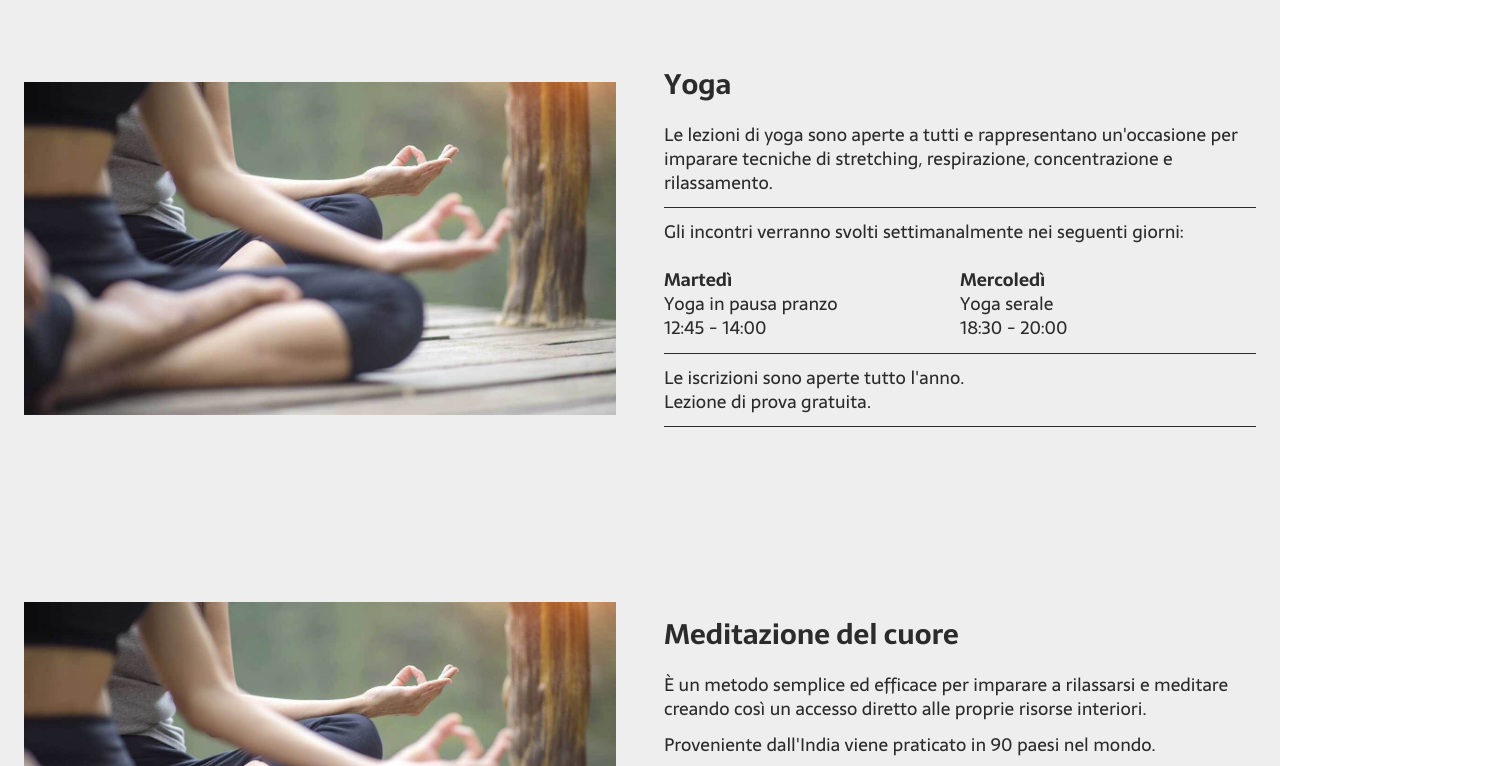
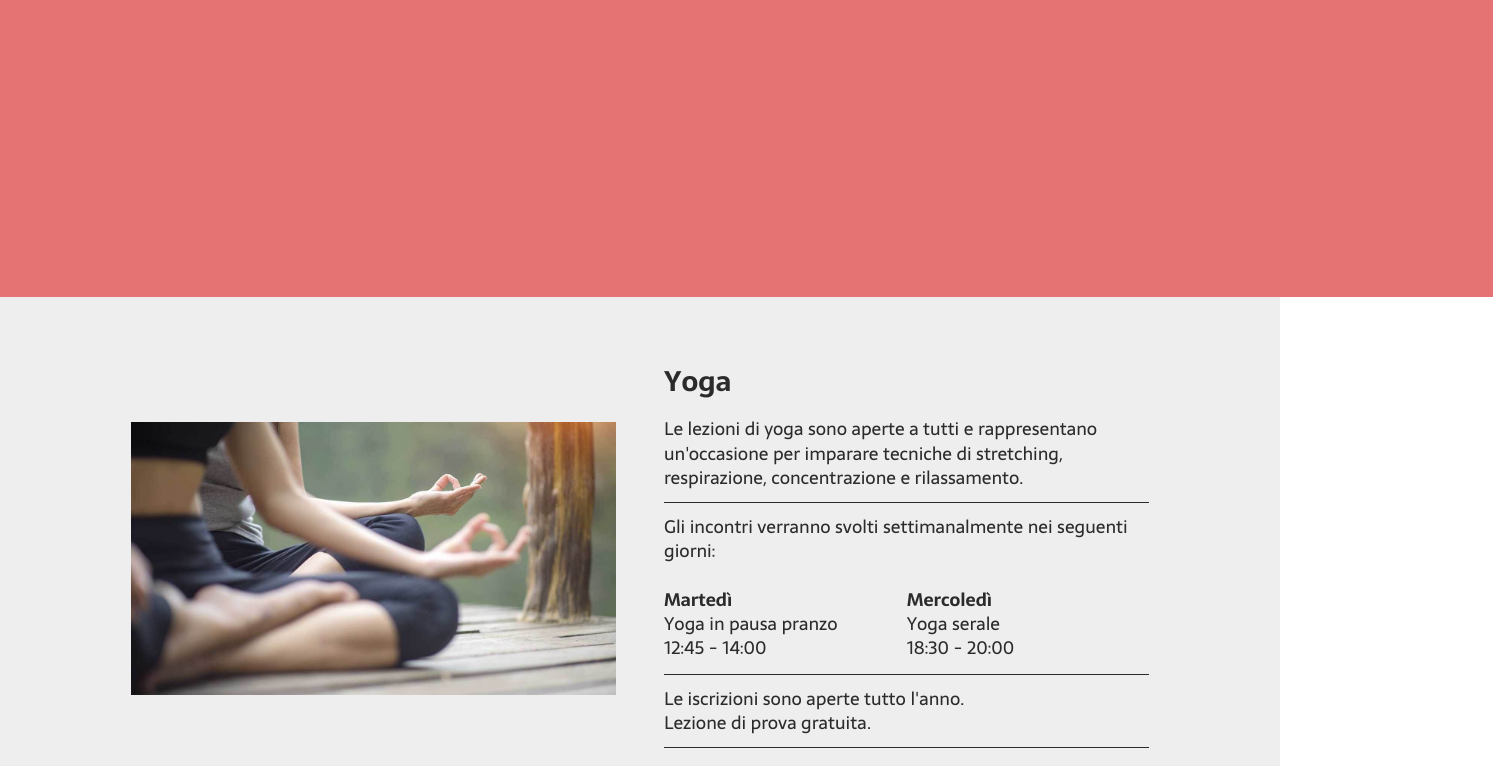
Before and after one commit to kici8/kici8.github.io, a plain HTML site: page index.html in a window 1280 px wide. Shown: the part 147-913 px from the top of the page, 1493 px wide, since content can reach past the window. Drawn offline with Linux system fonts and the light colour scheme.

Commit message:
New layout

```diff
--- a/asset/css/style.css
+++ b/asset/css/style.css
@@ -1,4 +1,4 @@
-@import url('https://fonts.googleapis.com/css?family=Sarala:400,700');
+@import url("https://fonts.googleapis.com/css?family=Sarala:400,700");
 
 :root {
   /*** Text */
@@ -23,31 +23,18 @@
   --xl: 9.6rem;
 
   /*** Column */
-  --col-12: 100vw;
-  --col-11: 91.66vw;
-  --col-10: 83.33vw;
-  --col-09: 75vw;
-  --col-08: 66.66vw;
-  --col-07: 58.33vw;
-  --col-06: 50vw;
-  --col-05: 41.66vw;
-  --col-04: 33.33vw;
-  --col-03: 25vw;
-  --col-02: 16.66vw;
-  --col-01: 8.33vw;
-
-  --negative-col-12: -100vw;
-  --negative-col-11: -91.66vw;
-  --negative-col-10: -83.33vw;
-  --negative-col-09: -75vw;
-  --negative-col-08: -66.66vw;
-  --negative-col-07: -58.33vw;
-  --negative-col-06: -50vw;
-  --negative-col-05: -41.66vw;
-  --negative-col-04: -33.33vw;
-  --negative-col-03: -25vw;
-  --negative-col-02: -16.66vw;
-  --negative-col-01: -8.33vw;
+  --col-12: 100%;
+  --col-11: 91.66%;
+  --col-10: 83.33%;
+  --col-09: 75%;
+  --col-08: 66.66%;
+  --col-07: 58.33%;
+  --col-06: 50%;
+  --col-05: 41.66%;
+  --col-04: 33.33%;
+  --col-03: 25%;
+  --col-02: 16.66%;
+  --col-01: 8.33%;
 }
 
 html {
@@ -57,14 +44,14 @@ html {
 body {
   height: 100%;
 
-  font-family: 'Sarala', sans-serif;
+  font-family: "Sarala", sans-serif;
   -moz-osx-font-smoothing: grayscale;
   -webkit-font-smoothing: antialiased;
   color: var(--darkGray);
 
   /********************* wip */
   font-size: 1.8rem;
-  line-height: 2.4rem;
+  line-height: 135%;
   font-weight: 400;
 
   font-variant: tabular-nums;
@@ -108,7 +95,7 @@ body {
 
   display: inline-block;
   font-size: 1.8rem;
-  line-height: 2.4rem;
+  line-height: 135%;
   padding: var(--xs) var(--sm);
   border: 2px solid var(--bg--darkGray);
   text-transform: capitalize;
@@ -120,6 +107,17 @@ body {
 .btn:hover {
   background-color: var(--bg--darkGray);
   color: var(--bg--gray);
+}
+
+.url {
+  text-decoration: none !important;
+  text-decoration-color: none !important;
+  text-decoration-line: none !important;
+  text-decoration-style: none !important;
+  padding-bottom: 2px;
+  border-bottom: 1px solid var(--darkGray);
+  cursor: pointer;
+  color: var(--darkGray);
 }
 
 /****************** NAV */
@@ -240,7 +238,7 @@ body {
   z-index: 2100;
   height: 100vh;
   right: 0;
-  width: var(--col-09);
+  width: var(--col-04);
   display: flex;
   justify-content: center;
   transform: translateY(-100%);
@@ -273,8 +271,7 @@ body {
 /****************** LAYOUT */
 
 section {
-  padding-top: var(--lg);
-  padding-bottom: var(--xl);
+  padding: var(--lg) var(--col-01) var(--xl) var(--col-01);
 }
 
 .flex--container {
@@ -311,20 +308,9 @@ section {
 .copy__title {
   /********************* wip */
   font-size: 2.8rem;
-  line-height: 3rem;
   font-weight: 700;
 
   margin: var(--md) 0;
-}
-
-.url {
-  text-decoration: none !important;
-  text-decoration-color: none !important;
-  text-decoration-line: none !important;
-  text-decoration-style: none !important;
-  border-bottom: 1px solid var(--darkGray);
-  cursor: pointer;
-  color: var(--darkGray);
 }
 
 .copy__paragraph {
@@ -419,6 +405,14 @@ section {
 }
 
 /***************** PLACEHOLDER */
+/* SECTION LANDING */
+.landing {
+   width: var(--col-12);
+   min-height: 30rem;
+   background-color: var(--bg--red);
+}
+
+
 /* backgrounds */
 .background--yoga-meditation {
   background-color: var(--bg--gray);
@@ -435,8 +429,12 @@ footer {
 }
 
 /****************** RESPONSIVE */
-/* for-phone-only  600px */
-@media (max-width: 37.5em) {
+
+/* for-tablet-landscape-up 1200px */
+@media (max-width: 75em) {
+  html {
+    font-size: 56.25%; /* 9px */
+  }
 }
 
 /* for-tablet-portrait-up 900px */
@@ -448,12 +446,20 @@ footer {
   .flex--container {
     flex-direction: column;
   }
+
+  #nav {
+    width: var(--col-06);
+  }
 }
 
-/* for-tablet-landscape-up 1200px */
-@media (max-width: 75em) {
-  html {
-    font-size: 56.25%; /* 9px */
+/* for-phone-only  600px */
+@media (max-width: 37.5em) {
+  section {
+    padding: var(--lg) 0 var(--xl) 0;
+  }
+
+  #nav {
+    width: var(--col-09);
   }
 }
 
--- a/index.html
+++ b/index.html
@@ -41,7 +41,10 @@
         </div>
       </div>
     </header>
-    <section class="hero"></section>
+
+    <section class="landing">
+
+    </section>
 
     <div class="background--yoga-meditation">
       <section class="section--yoga">
```
